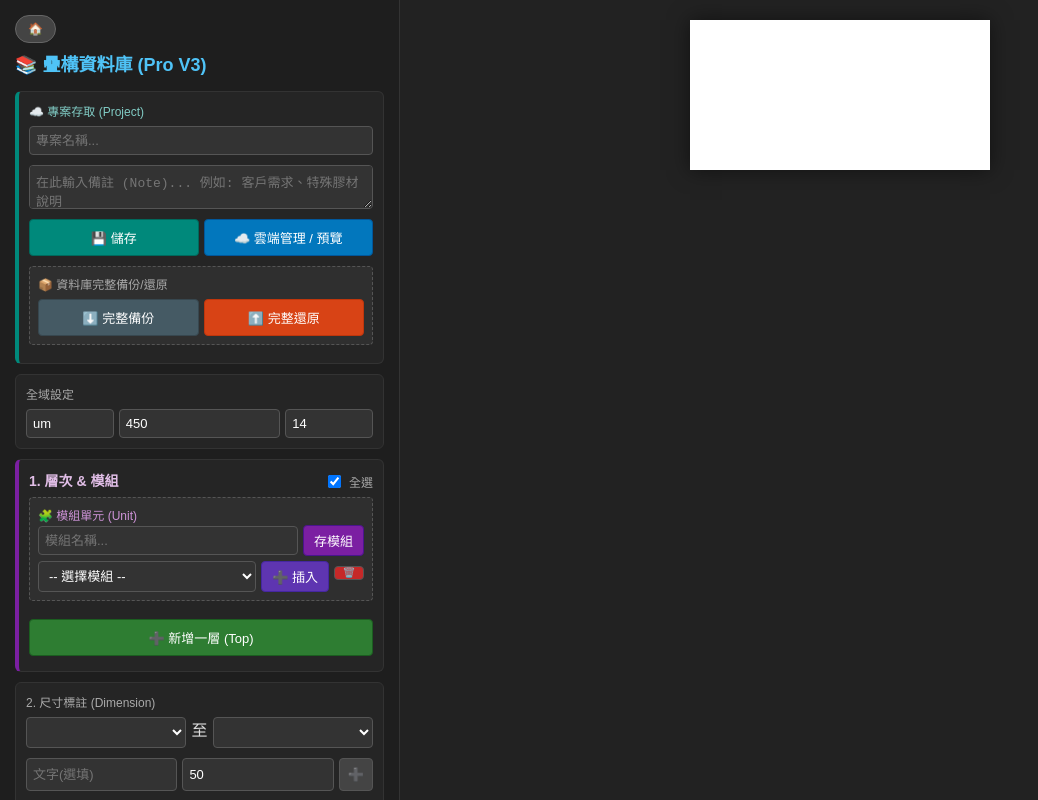
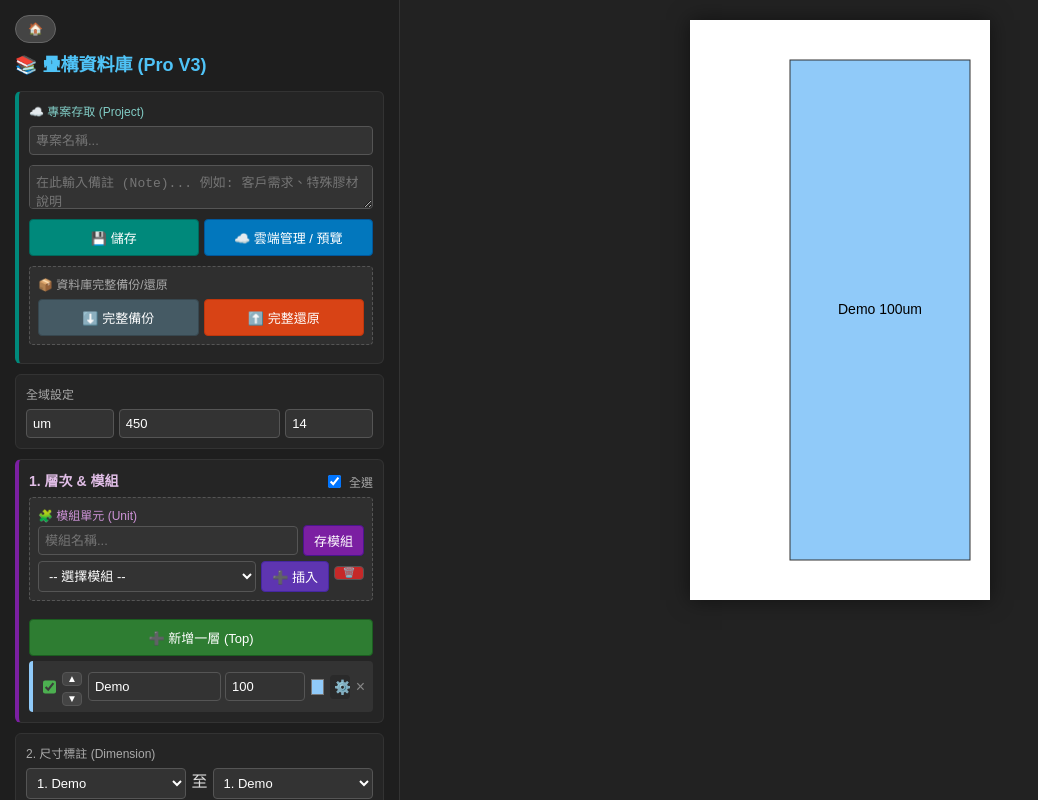
Before and after one commit to kang0102/TimeBoxing, a plain HTML site: page stack.html in a window 1280 px wide. Shown: the whole page, without its empty margins (0-1038 px from the left). Drawn offline with Linux system fonts and the light colour scheme; no server answers.

Commit message:
Improve Firebase config comment and code formatting
Updated Firebase config comment for clarity and adjusted the refreshUnitList call for better readability.

```diff
--- a/stack.html
+++ b/stack.html
@@ -248,7 +248,7 @@
         import { getFirestore, collection, getDocs, doc, setDoc, deleteDoc, getDoc, writeBatch }
                from "https://www.gstatic.com/firebasejs/10.7.1/firebase-firestore.js";
 
-        // Firebase Config
+        // Firebase Config (使用公用 Key 以確保您可以找回資料)
         const firebaseConfig = {
           apiKey: "AIzaSyCnHhksuhJs9RdrL7DPnsAvR21ZND7kIOI",
           authDomain: "stack-diagram-db.firebaseapp.com",
@@ -763,7 +763,8 @@
         function drawArrow(ctx,x,y,u) { ctx.beginPath(); const s=5; if(u){ctx.moveTo(x,y);ctx.lineTo(x-s,y+s);ctx.lineTo(x+s,y+s);}else{ctx.moveTo(x,y);ctx.lineTo(x-s,y-s);ctx.lineTo(x+s,y-s);} ctx.fill(); }
 
         // Start
-        if(isFirebaseReady) window.refreshUnitList();
+        if(isFirebaseReady) { window.refreshUnitList(); }
+        window.layers = [{name:"Demo",thickness:100,color:"#90CAF9",checked:true}];
         window.renderList(); window.draw();
 
     </script>
```
